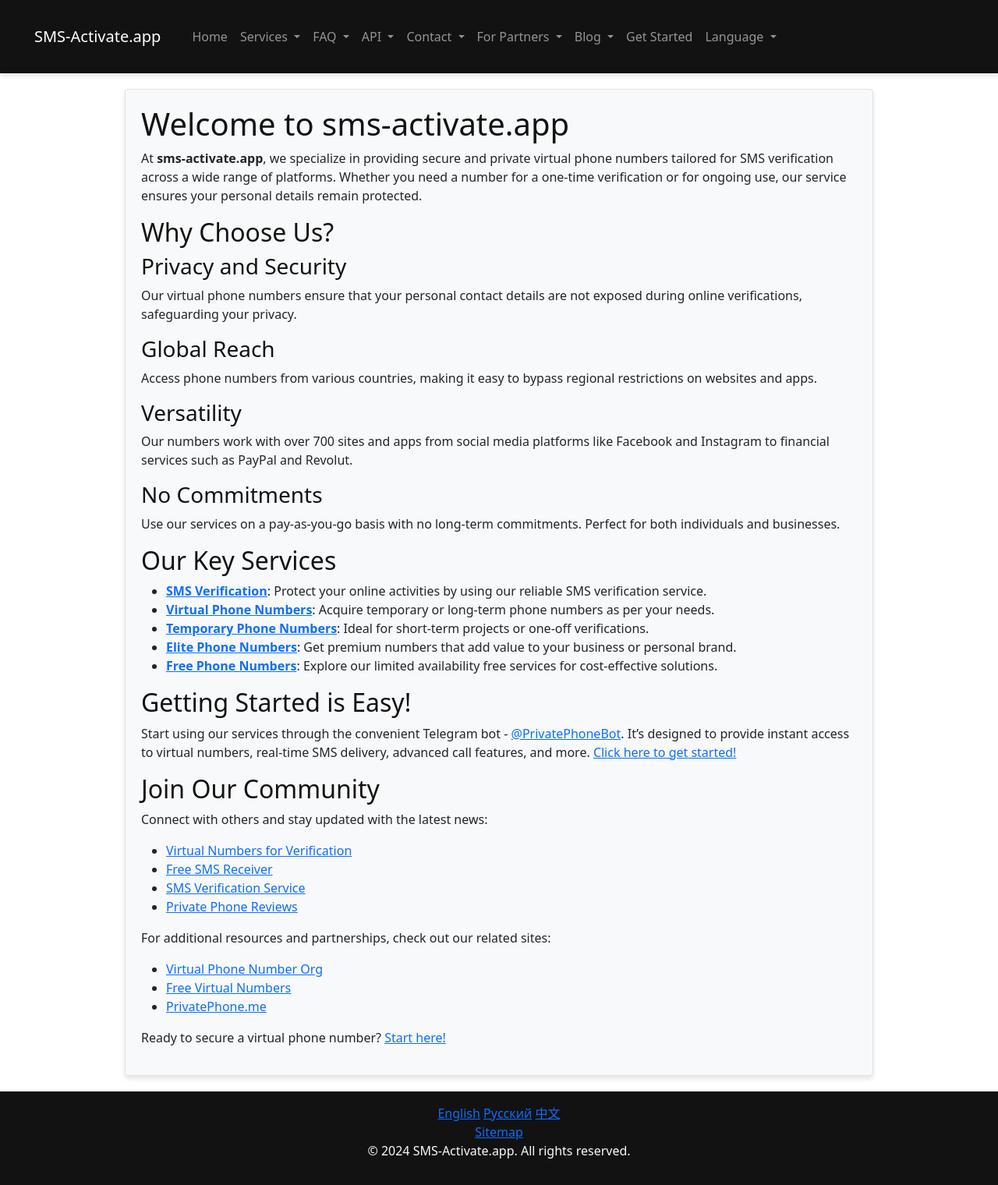
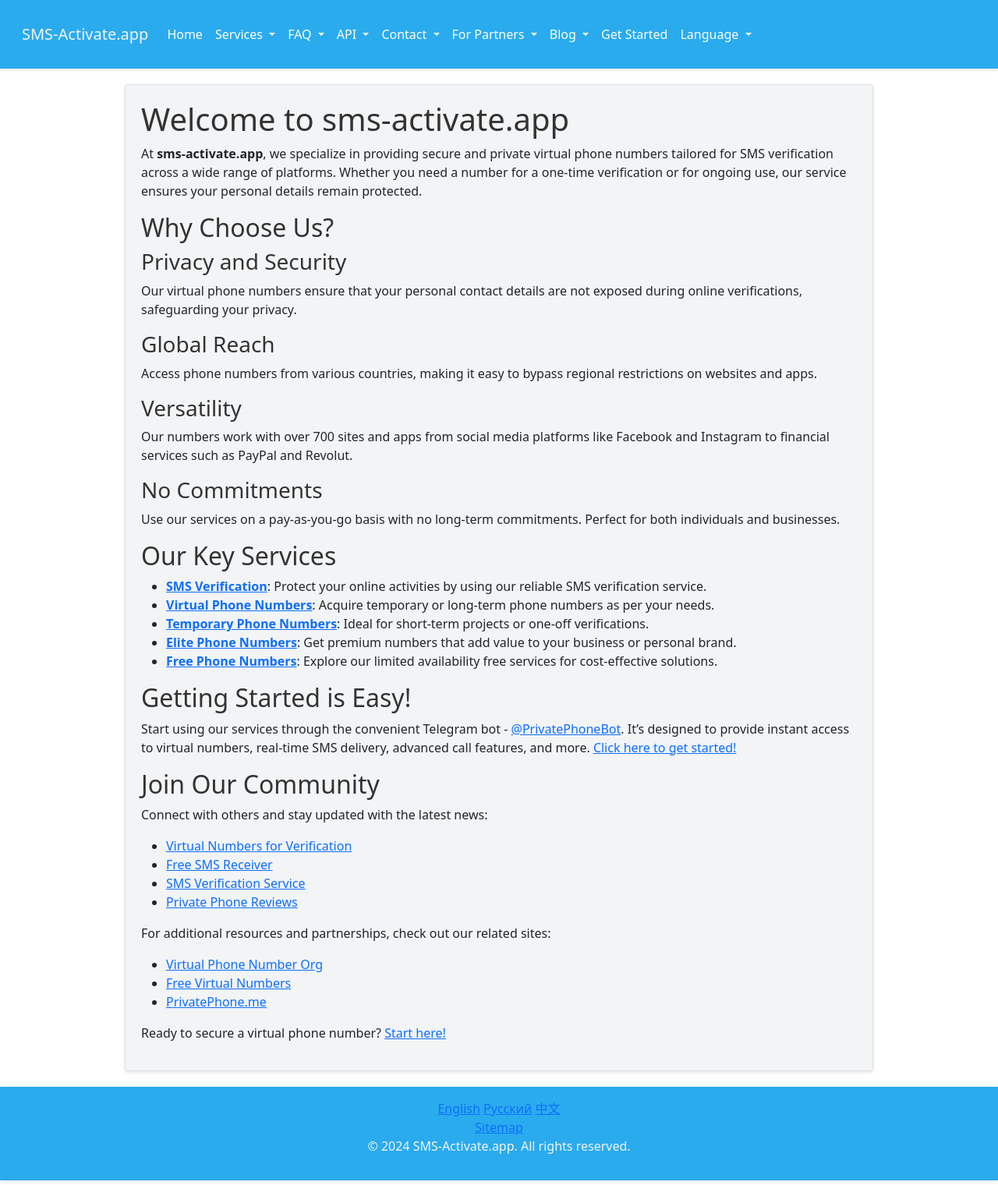
Before and after one commit to VirtualPhoneNumber/sms-activate.app, a Jekyll site: the page built from en/index.md, in a window 1280 px wide. Shown: the whole page at 78% size. Built offline with Jekyll 4.4.1, drawn with Linux system fonts in a browser that asks for light colours.

Commit message:
fix styles

```diff
--- a/_layouts/default.html
+++ b/_layouts/default.html
@@ -90,7 +90,7 @@
 
 <body>
     <header role="banner">
-        <nav class="navbar navbar-expand-lg navbar-dark" role="navigation">
+        <nav class="navbar navbar-expand-lg" role="navigation">
             <div class="container-fluid">
                 <a class="navbar-brand" href="{% if page.lang == 'en' %}
                 {{ '/' | prepend: site.baseurl }}
--- a/assets/css/style.css
+++ b/assets/css/style.css
@@ -1,14 +1,14 @@
 :root {
-    --primary-color: #121212;
-    --secondary-color: #3c3cde;
-    --background-color: #f8f9fa;
-    --text-color: #171717;
-    --link-color: #3c3cde;
-    --accent-color: #3c3cde; /* New accent color for highlights */
-    --font-family: 'Segoe UI', 'Noto Sans', sans-serif;
+    --primary-color: #2AABEE; /* Telegram Blue */
+    --secondary-color: #1b90cf; /* A slightly darker shade for contrast */
+    --background-color: #f2f4f6; /* A light, clean background */
+    --text-color: #333333; /* Darker text for better readability */
+    --link-color: #2AABEE; /* Matching Telegram blue for links */
+    --accent-color: #1b90cf; /* Lighter blue for accents */
+    --font-family: 'Segoe UI', 'Roboto', sans-serif; /* Clean, modern font */
     --transition-speed: 0.3s;
-    --border-radius: 0.25rem;
-    --box-shadow: 0 4px 6px rgba(0, 0, 0, 0.1); /* New box shadow for depth */
+    --border-radius: 0.25rem; /* Soft edges */
+    --box-shadow: 0 2px 4px rgba(0, 0, 0, 0.1); /* Subtle shadow for depth */
 }
 
 /* Reset and base setup */
@@ -19,9 +19,9 @@
 
 body {
     font-family: var(--font-family);
-    line-height: 1.5;
+    line-height: 1.6;
     background-color: var(--background-color);
-    color: var(--primary-color);
+    color: var(--text-color);
     font-size: 1rem;
 }
 
@@ -50,10 +50,14 @@
     align-items: center;
     padding: 0.5rem 1rem;
     background-color: var(--primary-color);
-    /* box-shadow: var(--box-shadow); */
 }
 
 .navbar a {
+    color: var(--background-color);
+    text-decoration: none;
+}
+
+.navbar-nav a {
     color: var(--text-color);
     text-decoration: none;
     padding: 0.5rem 1rem;
@@ -62,13 +66,13 @@
 }
 
 .navbar a:hover, .navbar a:focus {
-    background-color: var(--secondary-color);
+    background-color: var(--accent-color);
     color: var(--background-color);
 }
 
-.navbar a.nav-link, .navbar a.dropdown-toggle{
-    color: var(--background-color);
-    opacity: 1.0;
+.navbar-expand-lg .navbar-nav .nav-link{
+    text-decoration: none;
+    color: #FFFFFF;
 }
 
 /* Responsive Design adjustments */
@@ -107,7 +111,7 @@
 h1, h2, h3 {
     font-weight: 600;
     margin-bottom: 1rem;
-    color: var(--primary-color);
+    color: var(--text-color);
 }
 
 p {
```
